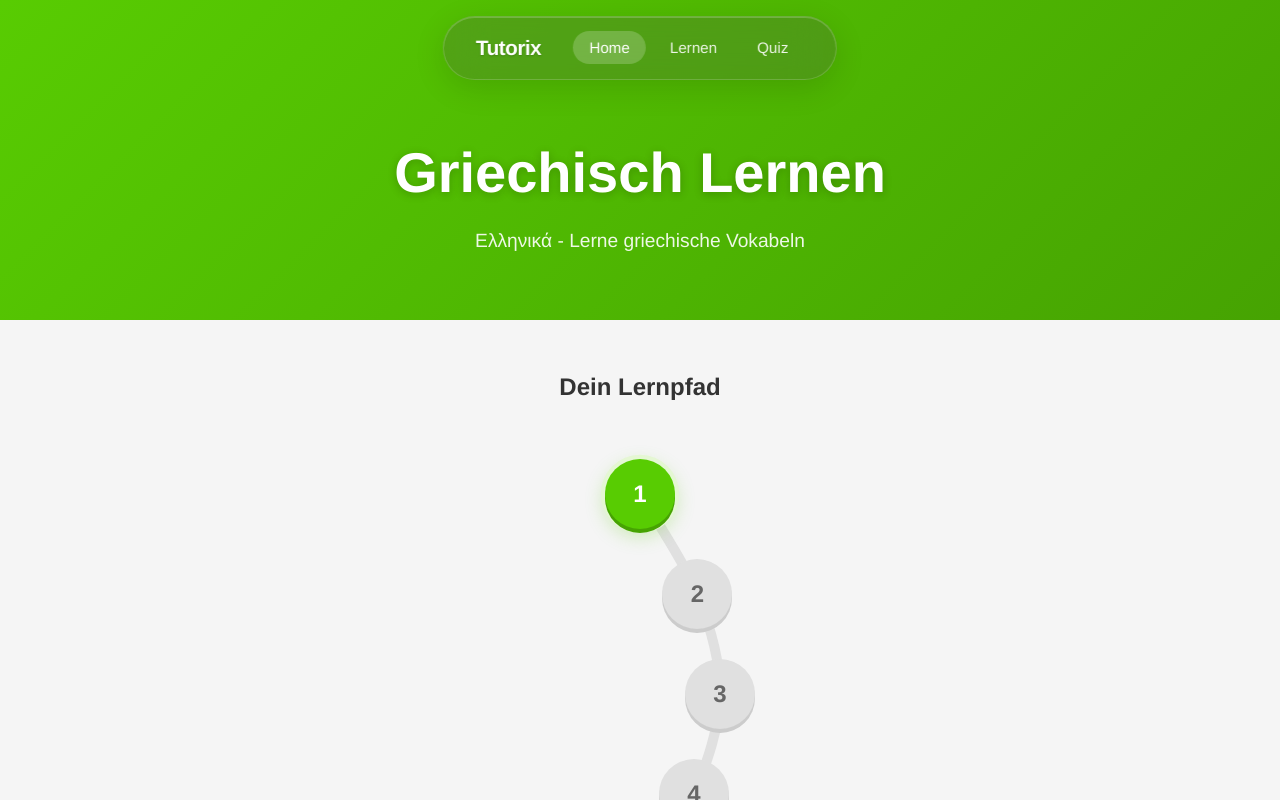
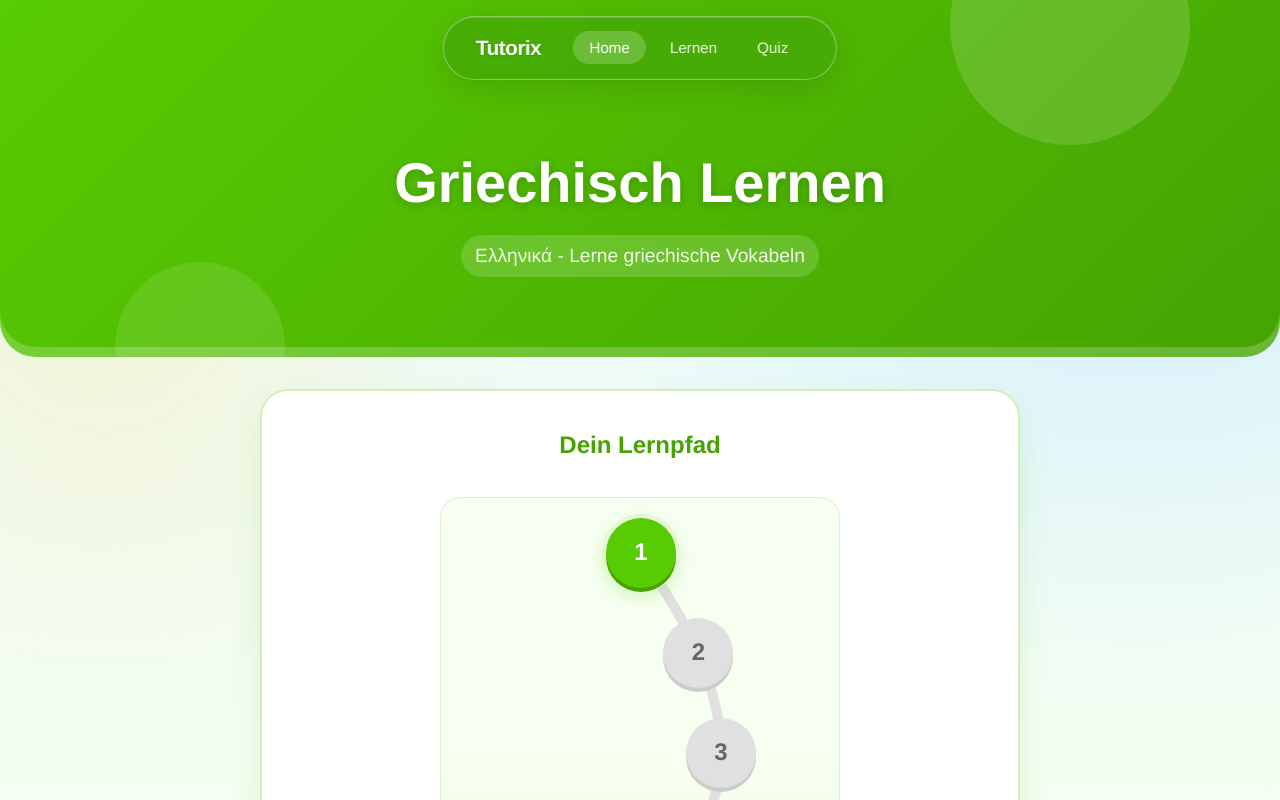
Before and after one commit to CrazyGoGo42/Tutorix, a plain HTML site: page index.html in a window 1280 px wide. Shown: the top 800 px of the page. Drawn offline with Linux system fonts and the light colour scheme.

Commit message:
more style

```diff
--- a/index.html
+++ b/index.html
@@ -6,7 +6,7 @@
     <link rel="stylesheet" href="style.css" />
     <title>Griechisch Vokabeltrainer - Tutorix</title>
   </head>
-  <body>
+  <body class="duo-home">
     <nav class="nav-island">
       <a href="/" class="nav-logo">Tutorix</a>
       <ul class="nav-menu">
--- a/style.css
+++ b/style.css
@@ -201,12 +201,16 @@ main {
 .level-node.unlocked {
   background: var(--primary-green);
   color: var(--white);
-  box-shadow: 0 4px 0 var(--dark-green), 0 6px 20px rgba(88, 204, 2, 0.3);
+  box-shadow:
+    0 4px 0 var(--dark-green),
+    0 6px 20px rgba(88, 204, 2, 0.3);
 }
 
 .level-node.unlocked:hover {
   transform: scale(1.1);
-  box-shadow: 0 6px 0 var(--dark-green), 0 10px 30px rgba(88, 204, 2, 0.4);
+  box-shadow:
+    0 6px 0 var(--dark-green),
+    0 10px 30px rgba(88, 204, 2, 0.4);
 }
 
 .level-node.unlocked:active {
@@ -217,13 +221,27 @@ main {
 .level-node.current {
   background: var(--primary-green);
   color: var(--white);
-  box-shadow: 0 4px 0 var(--dark-green), 0 0 0 4px var(--very-light-green), 0 6px 20px rgba(88, 204, 2, 0.3);
+  box-shadow:
+    0 4px 0 var(--dark-green),
+    0 0 0 4px var(--very-light-green),
+    0 6px 20px rgba(88, 204, 2, 0.3);
   animation: pulse 2s infinite;
 }
 
 @keyframes pulse {
-  0%, 100% { box-shadow: 0 4px 0 var(--dark-green), 0 0 0 4px var(--very-light-green), 0 6px 20px rgba(88, 204, 2, 0.3); }
-  50% { box-shadow: 0 4px 0 var(--dark-green), 0 0 0 8px rgba(229, 247, 211, 0.5), 0 6px 30px rgba(88, 204, 2, 0.4); }
+  0%,
+  100% {
+    box-shadow:
+      0 4px 0 var(--dark-green),
+      0 0 0 4px var(--very-light-green),
+      0 6px 20px rgba(88, 204, 2, 0.3);
+  }
+  50% {
+    box-shadow:
+      0 4px 0 var(--dark-green),
+      0 0 0 8px rgba(229, 247, 211, 0.5),
+      0 6px 30px rgba(88, 204, 2, 0.4);
+  }
 }
 
 .level-node.locked {
@@ -240,7 +258,7 @@ main {
 }
 
 .level-node.completed::after {
-  content: '✓';
+  content: "✓";
   position: absolute;
   bottom: -5px;
   right: -5px;
@@ -253,7 +271,7 @@ main {
   display: flex;
   align-items: center;
   justify-content: center;
-  box-shadow: 0 2px 5px rgba(0,0,0,0.2);
+  box-shadow: 0 2px 5px rgba(0, 0, 0, 0.2);
 }
 
 /* ===== LEVEL MODAL ===== */
@@ -283,8 +301,14 @@ main {
 }
 
 @keyframes modalIn {
-  from { opacity: 0; transform: scale(0.9); }
-  to { opacity: 1; transform: scale(1); }
+  from {
+    opacity: 0;
+    transform: scale(0.9);
+  }
+  to {
+    opacity: 1;
+    transform: scale(1);
+  }
 }
 
 .modal-close {
@@ -735,3 +759,117 @@ footer {
     padding: 0.4rem 0.6rem;
   }
 }
+
+/* ===== HOME DUO-LIKE STYLE ===== */
+.duo-home {
+  background: linear-gradient(180deg, #eaf9ff 0%, #f6ffef 52%, #fffef5 100%);
+}
+
+.duo-home main {
+  position: relative;
+  overflow: hidden;
+  background:
+    radial-gradient(
+      circle at 8% 18%,
+      rgba(255, 224, 110, 0.24),
+      transparent 24%
+    ),
+    radial-gradient(
+      circle at 89% 7%,
+      rgba(120, 199, 255, 0.26),
+      transparent 30%
+    );
+}
+
+.duo-home .nav-island {
+  background: rgba(67, 167, 8, 0.72);
+  border-color: rgba(255, 255, 255, 0.35);
+}
+
+.duo-home .nav-island.scrolled {
+  background: rgba(51, 138, 0, 0.8);
+}
+
+.duo-home .hero {
+  position: relative;
+  overflow: hidden;
+  padding: 8.6rem 2rem 5rem;
+  border-bottom-left-radius: 36px;
+  border-bottom-right-radius: 36px;
+  box-shadow: inset 0 -10px 0 rgba(255, 255, 255, 0.2);
+}
+
+.duo-home .hero::before {
+  content: "";
+  position: absolute;
+  top: -95px;
+  right: 7%;
+  width: 240px;
+  height: 240px;
+  background: rgba(255, 255, 255, 0.14);
+  border-radius: 50%;
+}
+
+.duo-home .hero::after {
+  content: "";
+  position: absolute;
+  bottom: -75px;
+  left: 9%;
+  width: 170px;
+  height: 170px;
+  background: rgba(255, 255, 255, 0.1);
+  border-radius: 50%;
+}
+
+.duo-home .hero-content p {
+  display: inline-block;
+  padding: 0.35rem 0.9rem;
+  border-radius: 999px;
+  background: rgba(255, 255, 255, 0.16);
+}
+
+.duo-home .trainer-section {
+  max-width: 760px;
+  margin: 2rem auto 2rem;
+  background: var(--white);
+  border: 2px solid #d4edbc;
+  border-bottom-width: 6px;
+  border-radius: 28px;
+  padding: 2.2rem 1.6rem 2.4rem;
+  box-shadow: 0 14px 32px rgba(70, 163, 2, 0.12);
+}
+
+.duo-home .trainer-section h2 {
+  color: var(--dark-green);
+}
+
+.duo-home .level-path {
+  background: linear-gradient(180deg, #f8fff2 0%, #f1ffe5 100%);
+  border: 1px solid #deefcd;
+  border-radius: 20px;
+  padding: 2rem 1rem;
+}
+
+@media (max-width: 768px) {
+  .duo-home .hero {
+    padding: 6.8rem 1.2rem 3.8rem;
+    border-bottom-left-radius: 28px;
+    border-bottom-right-radius: 28px;
+  }
+
+  .duo-home .hero::before,
+  .duo-home .hero::after {
+    display: none;
+  }
+
+  .duo-home .trainer-section {
+    max-width: none;
+    margin: 2rem 0.9rem 1.4rem;
+    border-radius: 22px;
+    padding: 1.5rem 1rem 2rem;
+  }
+
+  .duo-home .level-path {
+    padding: 1.5rem 0.6rem;
+  }
+}
```
